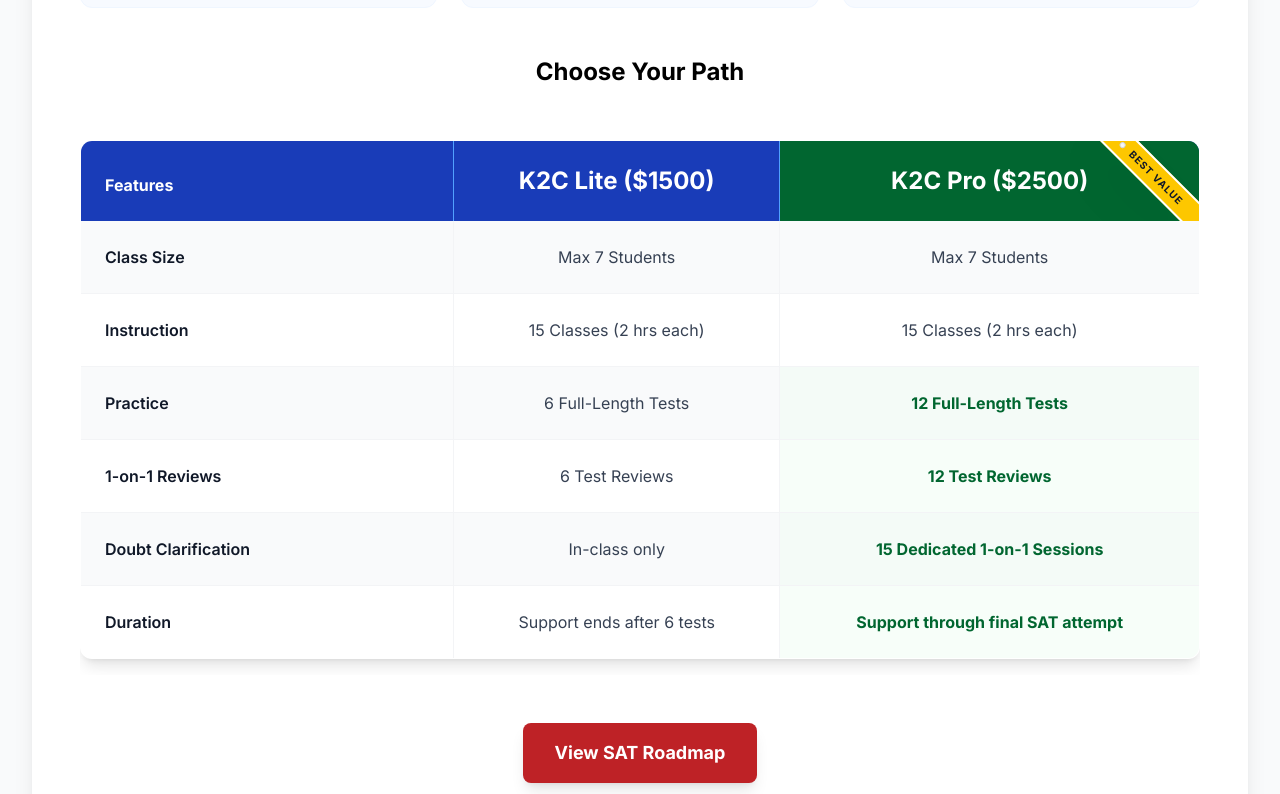
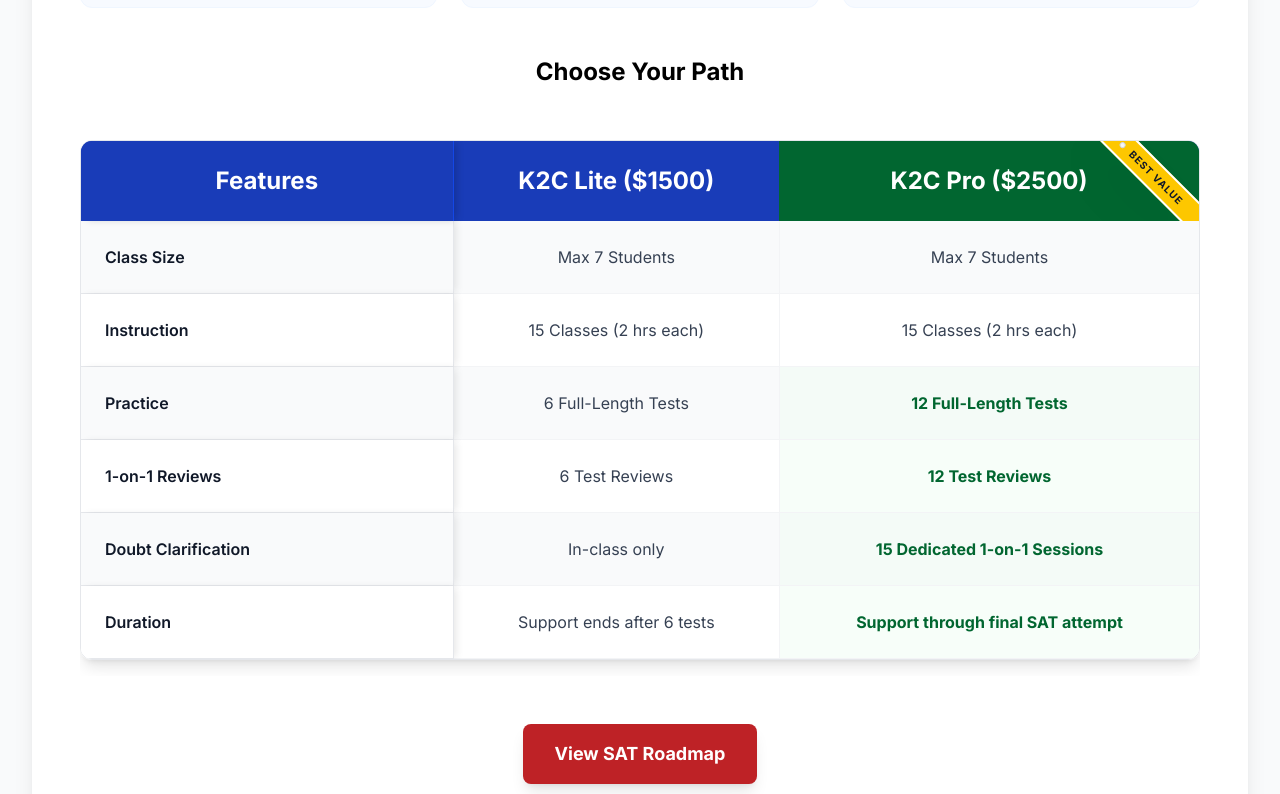
Before and after one commit to nifty-coder/k2cprep-frontend, a React (Vite) app: page /programs in a window 1280 px wide. Shown: the part 666-1460 px from the top of the page. Built offline with nearby package versions, Linux system fonts and the light colour scheme.

Commit message:
fixed mobile bugs

```diff
--- a/src/components/layout/Footer.jsx
+++ b/src/components/layout/Footer.jsx
@@ -19,10 +19,10 @@
                     <div>
                         <h3 className="text-white font-semibold mb-4">Programs</h3>
                         <ul className="space-y-2">
-                            <li><Link to="/programs" className="hover:text-accent transition-colors">K2C SAT Prep (Lite & Pro)</Link></li>
-                            <li><Link to="/programs" className="hover:text-accent transition-colors">Math Tutoring (Algebra, Geometry)</Link></li>
-                            <li><Link to="/programs" className="hover:text-accent transition-colors">Computer Science & Cloud</Link></li>
-                            <li><Link to="/programs" className="hover:text-accent transition-colors">College Application Support</Link></li>
+                            <li><Link to="/programs#sat-prep" className="hover:text-accent transition-colors">K2C SAT Prep (Lite & Pro)</Link></li>
+                            <li><Link to="/programs#math-tutoring" className="hover:text-accent transition-colors">Math Tutoring (Algebra, Geometry)</Link></li>
+                            <li><Link to="/programs#computer-science" className="hover:text-accent transition-colors">Computer Science & Cloud</Link></li>
+                            <li><Link to="/programs#college-admissions" className="hover:text-accent transition-colors">College Application Support</Link></li>
                         </ul>
                     </div>
 
--- a/src/pages/Programs.jsx
+++ b/src/pages/Programs.jsx
@@ -13,12 +13,26 @@
     Brain,
     Lightbulb
 } from 'lucide-react';
-import { Link } from 'react-router-dom';
+import { Link, useLocation } from 'react-router-dom';
 import mathImage from '../assets/math-v2.png';
 import techImage from '../assets/technology.png';
 import collegeImage from '../assets/college-campus.png';
 
 const Programs = () => {
+    const location = useLocation();
+
+    React.useEffect(() => {
+        if (location.hash) {
+            const id = location.hash.replace('#', '');
+            const element = document.getElementById(id);
+            if (element) {
+                setTimeout(() => {
+                    element.scrollIntoView({ behavior: 'smooth', block: 'start' });
+                }, 100);
+            }
+        }
+    }, [location]);
+
     const satComparisonData = [
         { feature: 'Class Size', lite: 'Max 7 Students', pro: 'Max 7 Students' },
         { feature: 'Instruction', lite: '15 Classes (2 hrs each)', pro: '15 Classes (2 hrs each)' },
@@ -75,38 +89,50 @@
                         <h3 className="text-xl sm:text-2xl font-bold text-center text-primary mb-8 sm:mb-10">Choose Your Path</h3>
 
                         {/* Comparison Table */}
-                        <div className="relative pt-12 sm:pt-3 overflow-visible">
-                            <div className="relative overflow-x-auto pb-4 overflow-visible">
-                                <div className="md:hidden absolute right-0 top-0 bottom-0 w-8 bg-gradient-to-l from-white/80 pointer-events-none z-10" />
-                                <table className="w-full border-collapse min-w-[600px] sm:min-w-0 rounded-xl overflow-hidden shadow-lg border border-gray-200">
+                        <div className="relative pt-3 sm:pt-3">
+                            {/* Scroll Wrapper */}
+                            <div className="relative overflow-x-auto pb-4 custom-scrollbar">
+                                {/* Mobile visual cue: Right side fade */}
+                                <div className="md:hidden absolute right-0 top-0 bottom-4 w-8 pointer-events-none z-30" />
+
+                                {/* FIX: Changed border-collapse to border-separate + border-spacing-0 */}
+                                <table className="w-full border-separate border-spacing-0 min-w-[600px] sm:min-w-0 rounded-xl shadow-lg border border-gray-200 overflow-hidden">
                                     <thead>
                                         <tr className="bg-blue-800 text-white">
-                                            <th className="p-4 sm:p-6 text-left w-1/3 align-bottom">Features</th>
-                                            <th className="p-4 sm:p-6 text-center border-l border-blue-400 align-bottom">
+                                            {/* STICKY HEADER */}
+                                            <th className="sticky left-0 z-20 p-4 sm:p-6 text-left w-1/3 align-bottom bg-blue-800 border-r border-blue-700 shadow-[4px_0_8px_-2px_rgba(0,0,0,0.2)]">
+                                                <div className="flex flex-col items-start sm:items-center">
+                                                    <span className="text-lg sm:text-2xl font-black">Features</span>
+                                                </div>
+                                            </th>
+
+                                            {/* LITE HEADER */}
+                                            <th className="p-4 sm:p-6 text-center align-bottom min-w-[140px]">
                                                 <div className="flex flex-col items-center">
                                                     <span className="text-lg sm:text-2xl font-black">K2C Lite ($1500)</span>
                                                 </div>
                                             </th>
-                                            <th className="p-3 sm:p-6 text-center border-l border-blue-400 bg-green-800 relative align-bottom overflow-hidden group min-h-[90px] sm:min-h-0">
-                                                {/* Corner Ribbon Price Tag - Responsive sizes */}
-                                                <div className="absolute top-0 right-0 w-24 h-24 sm:w-32 sm:h-32 pointer-events-none z-30">
-                                                    <div className="absolute top-4 -right-10 sm:top-6 sm:-right-8 transform rotate-45 flex items-center justify-center">
-                                                        {/* The Tag Body */}
-                                                        <div className="bg-yellow-400 text-gray-900 text-[8px] sm:text-[10px] uppercase tracking-widest font-black pl-5 pr-8 sm:pl-6 sm:pr-10 py-0.5 sm:py-1 shadow-2xl whitespace-nowrap border-y sm:border-y-2 border-white relative flex items-center">
-                                                            {/* The "Hole" in the tag */}
-                                                            <div className="w-1 h-1 sm:w-1.5 sm:h-1.5 bg-white rounded-full mr-1.5 sm:mr-2 shadow-inner border border-gray-300"></div>
-                                                            Best Value
-                                                            {/* Pointed Tip (Clip Path) */}
-                                                            <div
-                                                                className="absolute top-[-2px] right-[-10px] sm:right-[-12px] h-[calc(100%+4px)] w-3 sm:w-4 bg-yellow-400 border-r sm:border-r-2 border-white"
-                                                                style={{ clipPath: 'polygon(0 0, 100% 50%, 0 100%)' }}
-                                                            ></div>
+
+                                            {/* PRO HEADER */}
+                                            <th className="p-3 sm:p-6 text-center bg-green-800 relative align-bottom overflow-hidden group min-h-[90px] sm:min-h-0 min-w-[140px]">
+                                                {/* Ribbon */}
+                                                <div className="absolute top-0 right-0 w-24 h-24 sm:w-32 sm:h-32 pointer-events-none z-30 overflow-hidden">
+                                                    <div className="absolute top-0 right-0 transform translate-x-[30%] -translate-y-[20%] scale-75 sm:scale-100 origin-top-right">
+                                                        <div className="absolute top-6 -right-8 transform rotate-45 flex items-center justify-center">
+                                                            <div className="bg-yellow-400 text-gray-900 text-[10px] uppercase tracking-widest font-black pl-6 pr-10 py-1 shadow-2xl whitespace-nowrap border-y-2 border-white relative flex items-center">
+                                                                <div className="w-1.5 h-1.5 bg-white rounded-full mr-2 shadow-inner border border-gray-300"></div>
+                                                                Best Value
+                                                                <div
+                                                                    className="absolute top-[-2px] right-[-12px] h-[calc(100%+4px)] w-4 bg-yellow-400 border-r-2 border-white"
+                                                                    style={{ clipPath: 'polygon(0 0, 100% 50%, 0 100%)' }}
+                                                                ></div>
+                                                            </div>
                                                         </div>
                                                     </div>
                                                 </div>
 
-                                                <div className="flex flex-col items-center">
-                                                    <span className="text-base sm:text-2xl font-black">K2C Pro ($2500)</span>
+                                                <div className="flex flex-col items-center relative z-10">
+                                                    <span className="text-lg sm:text-2xl font-black text-white">K2C Pro ($2500)</span>
                                                 </div>
                                             </th>
                                         </tr>
@@ -115,15 +141,23 @@
                                         {satComparisonData.map((row, index) => (
                                             <tr
                                                 key={index}
-                                                className={`${index % 2 === 0 ? 'bg-gray-50' : 'bg-white'} border-b border-gray-100 last:border-0`}
+                                                className={`${index % 2 === 0 ? 'bg-gray-50' : 'bg-white'}`}
                                             >
-                                                <td className="p-4 sm:p-6 font-semibold text-gray-900 text-sm sm:text-base">
+                                                {/* STICKY COLUMN: Row Label
+                                        FIX: Removed border-collapse, so we use border-b on cells manually
+                                        Added explicit background color to cover scrolling content
+                                    */}
+                                                <td className={`sticky left-0 z-10 p-4 sm:p-6 font-semibold text-gray-900 text-sm sm:text-base border-r border-gray-200 border-b border-gray-100 shadow-[4px_0_8px_-2px_rgba(0,0,0,0.1)] ${index % 2 === 0 ? 'bg-gray-50' : 'bg-white'}`}>
                                                     {row.feature}
                                                 </td>
-                                                <td className="p-4 sm:p-6 text-center border-l border-gray-100 text-sm sm:text-base text-gray-700">
+
+                                                {/* LITE COLUMN */}
+                                                <td className="p-4 sm:p-6 text-center text-sm sm:text-base text-gray-700 border-b border-gray-100">
                                                     {row.lite}
                                                 </td>
-                                                <td className={`p-4 sm:p-6 text-center border-l border-gray-100 ${row.highlight ? 'bg-green-50/50 font-bold text-green-800' : 'text-gray-700'} text-sm sm:text-base`}>
+
+                                                {/* PRO COLUMN */}
+                                                <td className={`p-4 sm:p-6 text-center border-l border-gray-100 border-b border-gray-100 ${row.highlight ? 'bg-green-50/50 font-bold text-green-800' : 'text-gray-700'} text-sm sm:text-base`}>
                                                     {row.pro}
                                                 </td>
                                             </tr>
@@ -132,10 +166,11 @@
                                 </table>
                             </div>
 
-                            <div className="mt-10 sm:mt-12 text-center">
+                            {/* CTA Button */}
+                            <div className="mt-10 sm:mt-12 text-center px-4 sm:px-0">
                                 <Link
                                     to="/sat-roadmap"
-                                    className="w-full sm:w-auto inline-block bg-accent hover:bg-accent-hover text-white px-8 py-4 rounded-lg font-bold text-lg transition-all shadow-lg hover:scale-105 active:scale-95"
+                                    className="w-full sm:w-auto inline-flex justify-center items-center bg-accent hover:bg-accent-hover text-white px-8 py-4 rounded-lg font-bold text-lg transition-all shadow-lg hover:scale-105 active:scale-95"
                                 >
                                     View SAT Roadmap
                                 </Link>
@@ -211,7 +246,7 @@
                             </Link>
                         </div>
                     </div>
-                </section >
+                </section>
 
                 {/* Coding & Technology Section */}
                 < section id="computer-science" className="mb-24 scroll-mt-24" >
```
